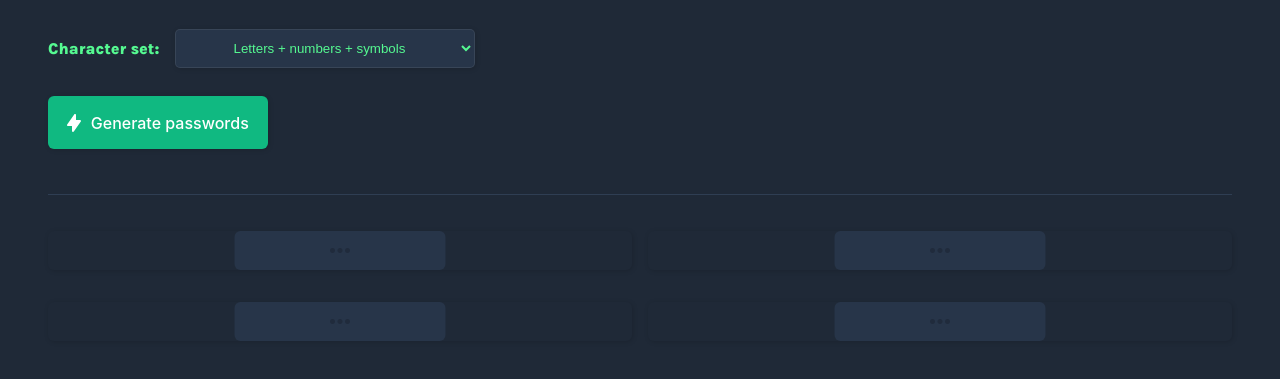
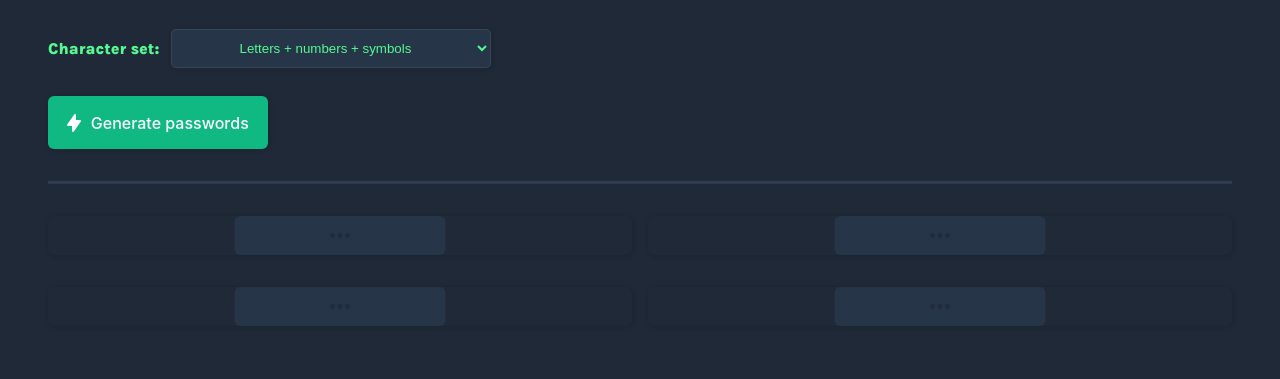
Before and after one commit to subjecthotel0-droid/Random-Password-Generator, a plain HTML site: page index.html in a window 1280 px wide. Shown: the part 225-604 px from the top of the page. Drawn offline with Linux system fonts and the light colour scheme; a web font is replaced by a local one.

Commit message:
one more attempt at fixing the scaling

```diff
--- a/index.css
+++ b/index.css
@@ -79,6 +79,12 @@
     display: block;
 }
 
+svg{
+    max-width: 100%;
+    height: auto;
+    display: block;
+}
+
 .dots-overlay{
     position: absolute;
     top: 0;
@@ -114,13 +120,22 @@
     display: flex;
     flex-wrap: wrap;
     align-items: center;
-    gap: 1rem;
+    gap: 0.75rem;
+    width: 100%;
+    max-width: 720px;
     margin: 1.8rem 0;
 }
 
+#options label{
+    flex: 0 0 auto;
+    min-width: 0;
+}
+
 #charset-select{
-    min-width: 220px;
-    width: clamp(180px, 40vw, 300px);
+    flex: 1 1 min(220px, 100%);
+    min-width: 0;
+    width: 100%;
+    max-width: 320px;
     padding: 0.6rem 0.8rem;
     text-align: center;
     border-radius: 5px;
```
